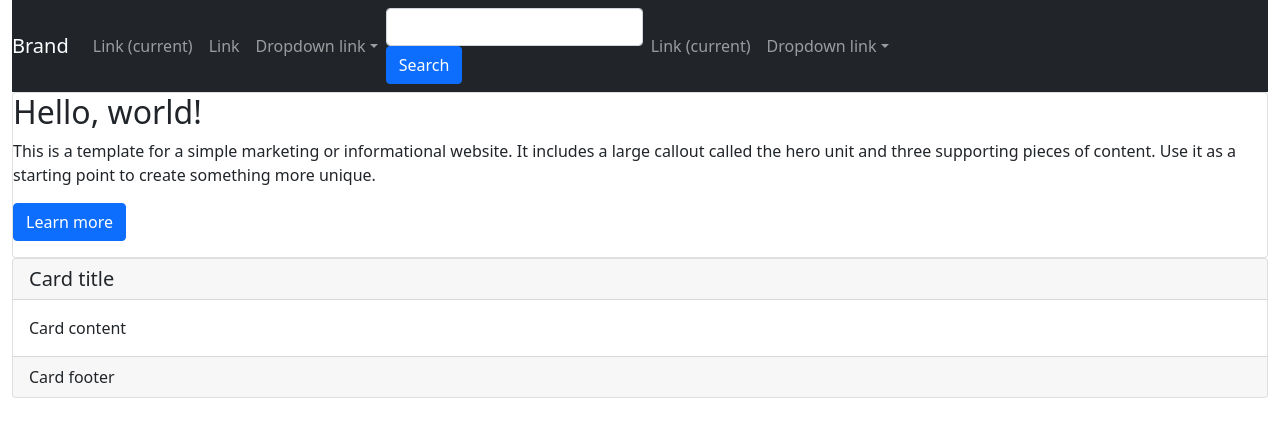
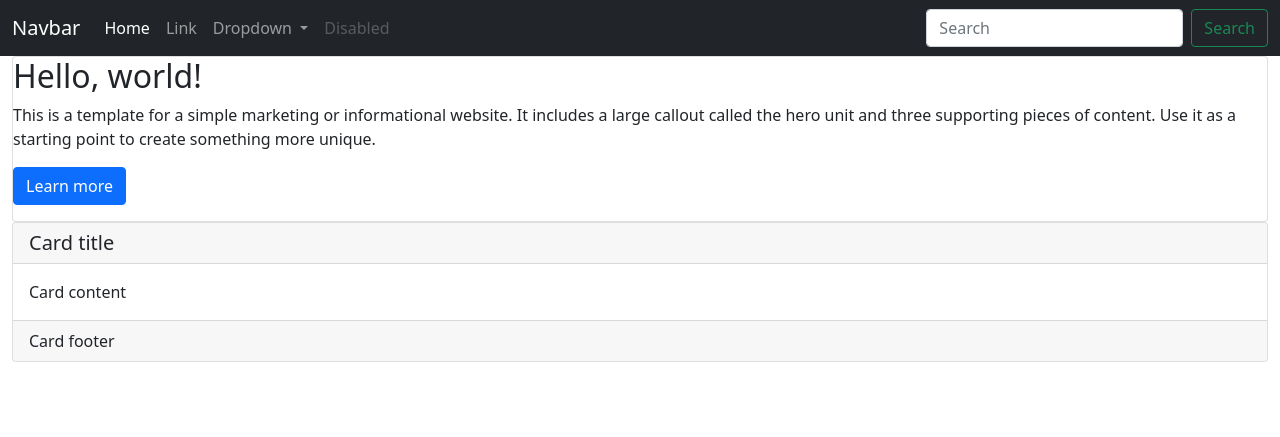
Before and after one commit to pythonprobr/curso-django, a Django app: page / in a window 1280 px wide. Shown: the top 437 px of the page. Run offline with Django 4.2, Linux system fonts and the light colour scheme; some libraries are stand-ins or nearby versions.

Commit message:
Fixed the homepage

```diff
--- a/pypro/base/templates/base/home.html
+++ b/pypro/base/templates/base/home.html
@@ -1,6 +1,6 @@
 <!DOCTYPE html>
 <html lang="en">
-  <head>
+<head>
     <meta charset="utf-8">
     <meta http-equiv="X-UA-Compatible" content="IE=edge">
     <meta name="viewport" content="width=device-width, initial-scale=1">
@@ -10,58 +10,55 @@
     <meta name="description" content="Source code generated using layoutit.com">
     <meta name="author" content="LayoutIt!">
 
-    <link href="css/bootstrap.min.css" rel="stylesheet">
-    <link href="css/style.css" rel="stylesheet">
+    <link href="/static/css/bootstrap.min.css" rel="stylesheet">
+    <link href="/static/css/style.css" rel="stylesheet">
+	<script src="/static/js/jquery.min.js"></script>
+    <script src="/static/js/bootstrap.min.js"></script>
+    <script src="/static/js/scripts.js"></script>
 
-  </head>
-  <body>
+<nav class="navbar navbar-expand-lg navbar-dark bg-dark">
+  <div class="container-fluid">
+    <a class="navbar-brand" href="#">Navbar</a>
+    <button class="navbar-toggler" type="button" data-bs-toggle="collapse" data-bs-target="#navbarSupportedContent" aria-controls="navbarSupportedContent" aria-expanded="false" aria-label="Toggle navigation">
+      <span class="navbar-toggler-icon"></span>
+    </button>
+    <div class="collapse navbar-collapse" id="navbarSupportedContent">
+      <ul class="navbar-nav me-auto mb-2 mb-lg-0">
+        <li class="nav-item">
+          <a class="nav-link active" aria-current="page" href="#">Home</a>
+        </li>
+        <li class="nav-item">
+          <a class="nav-link" href="#">Link</a>
+        </li>
+        <li class="nav-item dropdown">
+          <a class="nav-link dropdown-toggle" href="#" id="navbarDropdown" role="button" data-bs-toggle="dropdown" aria-expanded="false">
+            Dropdown
+          </a>
+          <ul class="dropdown-menu" aria-labelledby="navbarDropdown">
+            <li><a class="dropdown-item" href="#">Action</a></li>
+            <li><a class="dropdown-item" href="#">Another action</a></li>
+            <li><hr class="dropdown-divider"></li>
+            <li><a class="dropdown-item" href="#">Something else here</a></li>
+          </ul>
+        </li>
+        <li class="nav-item">
+          <a class="nav-link disabled">Disabled</a>
+        </li>
+      </ul>
+      <form class="d-flex">
+        <input class="form-control me-2" type="search" placeholder="Search" aria-label="Search">
+        <button class="btn btn-outline-success" type="submit">Search</button>
+      </form>
+    </div>
+  </div>
+</nav>
+
+</head>
+<body>
 
     <div class="container-fluid">
 	<div class="row">
 		<div class="col-md-12">
-			<nav class="navbar navbar-expand-lg navbar-light bg-light navbar-dark bg-dark">
-
-				<button class="navbar-toggler" type="button" data-toggle="collapse" data-target="#bs-example-navbar-collapse-1">
-					<span class="navbar-toggler-icon"></span>
-				</button> <a class="navbar-brand" href="#">Brand</a>
-				<div class="collapse navbar-collapse" id="bs-example-navbar-collapse-1">
-					<ul class="navbar-nav">
-						<li class="nav-item active">
-							 <a class="nav-link" href="#">Link <span class="sr-only">(current)</span></a>
-						</li>
-						<li class="nav-item">
-							 <a class="nav-link" href="#">Link</a>
-						</li>
-						<li class="nav-item dropdown">
-							 <a class="nav-link dropdown-toggle" href="http://example.com" id="navbarDropdownMenuLink" data-toggle="dropdown">Dropdown link</a>
-							<div class="dropdown-menu" aria-labelledby="navbarDropdownMenuLink">
-								 <a class="dropdown-item" href="#">Action</a> <a class="dropdown-item" href="#">Another action</a> <a class="dropdown-item" href="#">Something else here</a>
-								<div class="dropdown-divider">
-								</div> <a class="dropdown-item" href="#">Separated link</a>
-							</div>
-						</li>
-					</ul>
-					<form class="form-inline">
-						<input class="form-control mr-sm-2" type="text">
-						<button class="btn btn-primary my-2 my-sm-0" type="submit">
-							Search
-						</button>
-					</form>
-					<ul class="navbar-nav ml-md-auto">
-						<li class="nav-item active">
-							 <a class="nav-link" href="#">Link <span class="sr-only">(current)</span></a>
-						</li>
-						<li class="nav-item dropdown">
-							 <a class="nav-link dropdown-toggle" href="http://example.com" id="navbarDropdownMenuLink" data-toggle="dropdown">Dropdown link</a>
-							<div class="dropdown-menu dropdown-menu-right" aria-labelledby="navbarDropdownMenuLink">
-								 <a class="dropdown-item" href="#">Action</a> <a class="dropdown-item" href="#">Another action</a> <a class="dropdown-item" href="#">Something else here</a>
-								<div class="dropdown-divider">
-								</div> <a class="dropdown-item" href="#">Separated link</a>
-							</div>
-						</li>
-					</ul>
-				</div>
-			</nav>
 			<div class="jumbotron card card-block">
 				<h2>
 					Hello, world!
@@ -75,6 +72,7 @@
 			</div>
 		</div>
 	</div>
+
 	<div class="row">
 		<div class="col-md-12">
 			<div class="card bg-default">
@@ -94,8 +92,6 @@
 	</div>
 </div>
 
-    <script src="js/jquery.min.js"></script>
-    <script src="js/bootstrap.min.js"></script>
-    <script src="js/scripts.js"></script>
+
   </body>
 </html>
```
